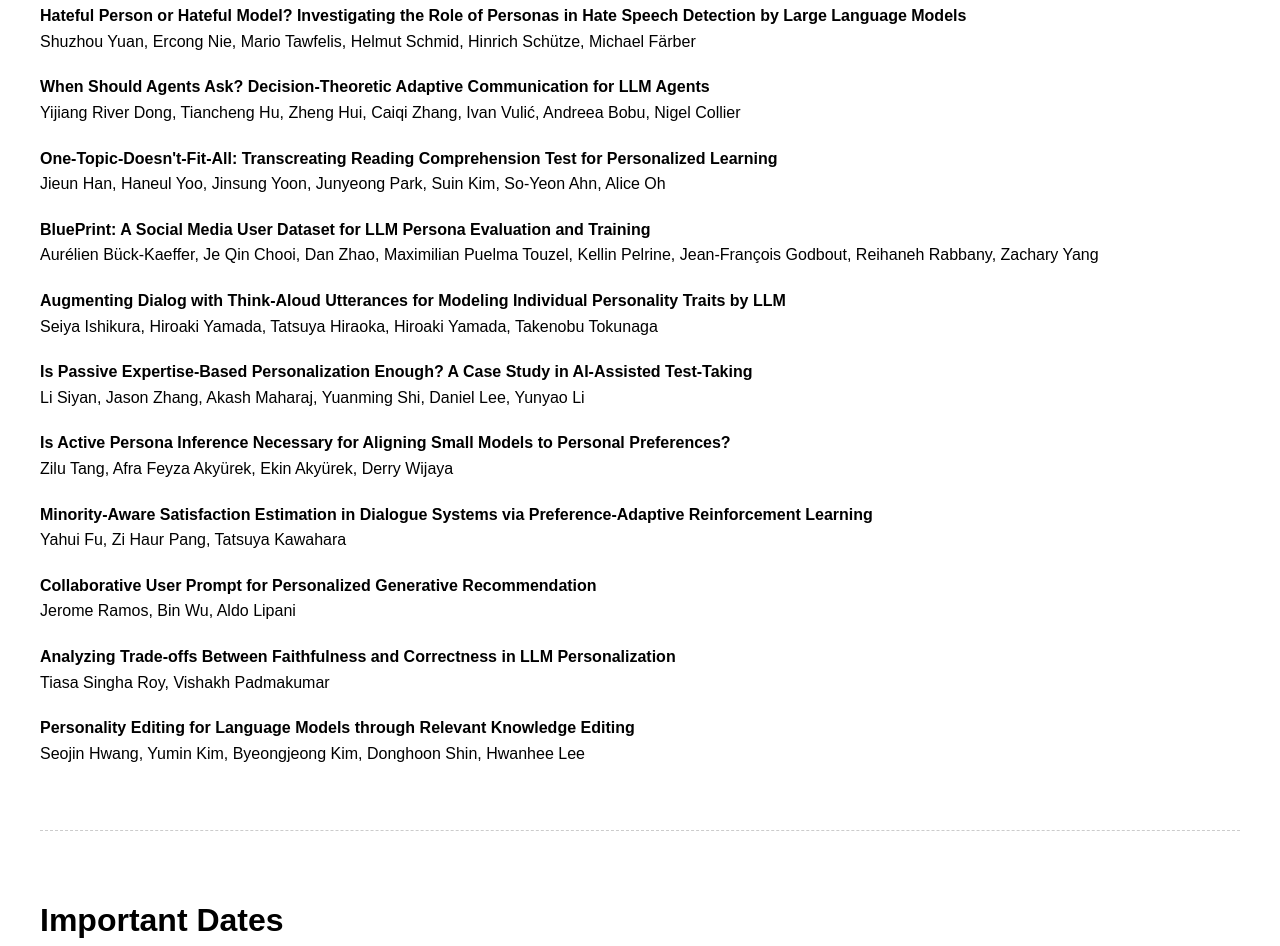
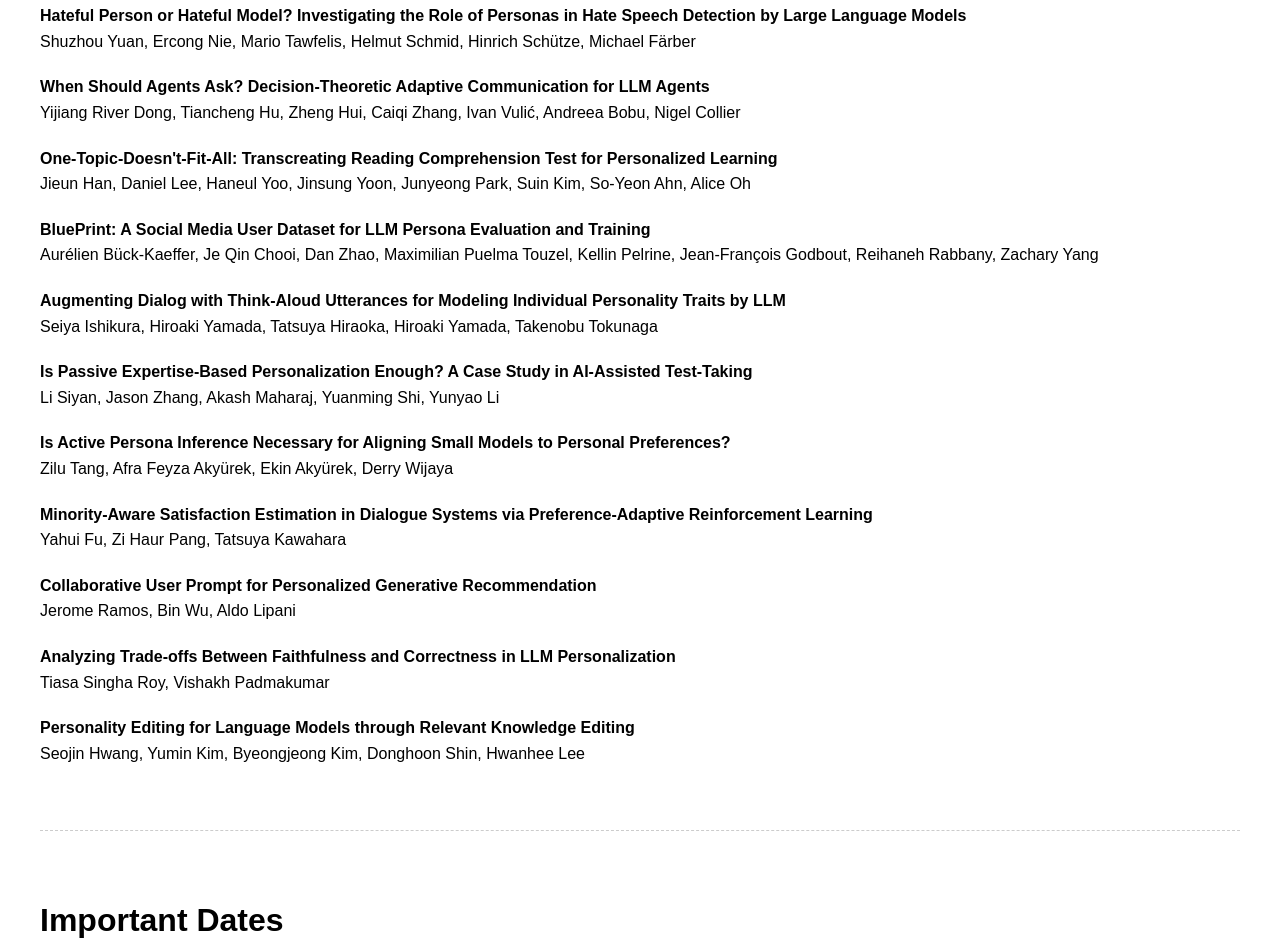
Before and after one commit to pals-nlp-workshop/pals-nlp-workshop.github.io, a plain HTML site: page index.html in a window 1280 px wide. Shown: the part 2516-3462 px from the top of the page. Drawn offline with Linux system fonts and the light colour scheme.

Commit message:
update author list

```diff
--- a/index.html
+++ b/index.html
@@ -105,7 +105,7 @@
 
             <div style="margin-bottom: 20px;">
                 <strong>One-Topic-Doesn't-Fit-All: Transcreating Reading Comprehension Test for Personalized Learning</strong><br>
-                Jieun Han, Haneul Yoo, Jinsung Yoon, Junyeong Park, Suin Kim, So-Yeon Ahn, Alice Oh
+                Jieun Han, Daniel Lee, Haneul Yoo, Jinsung Yoon, Junyeong Park, Suin Kim, So-Yeon Ahn, Alice Oh
             </div>
 
             <div style="margin-bottom: 20px;">
@@ -120,7 +120,7 @@
 
             <div style="margin-bottom: 20px;">
                 <strong>Is Passive Expertise-Based Personalization Enough? A Case Study in AI-Assisted Test-Taking</strong><br>
-                Li Siyan, Jason Zhang, Akash Maharaj, Yuanming Shi, Daniel Lee, Yunyao Li
+                Li Siyan, Jason Zhang, Akash Maharaj, Yuanming Shi, Yunyao Li
             </div>
 
             <div style="margin-bottom: 20px;">
```
